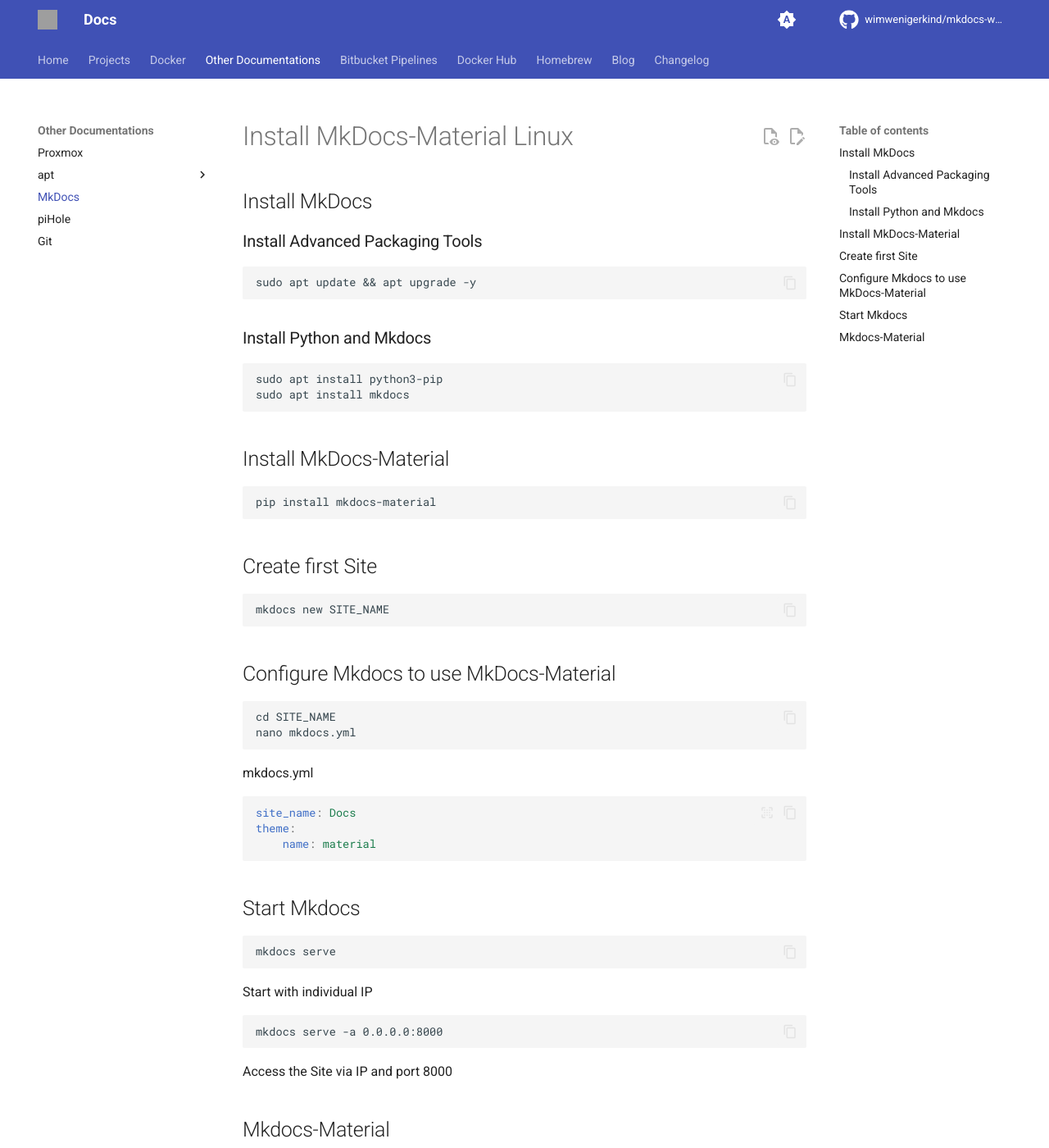
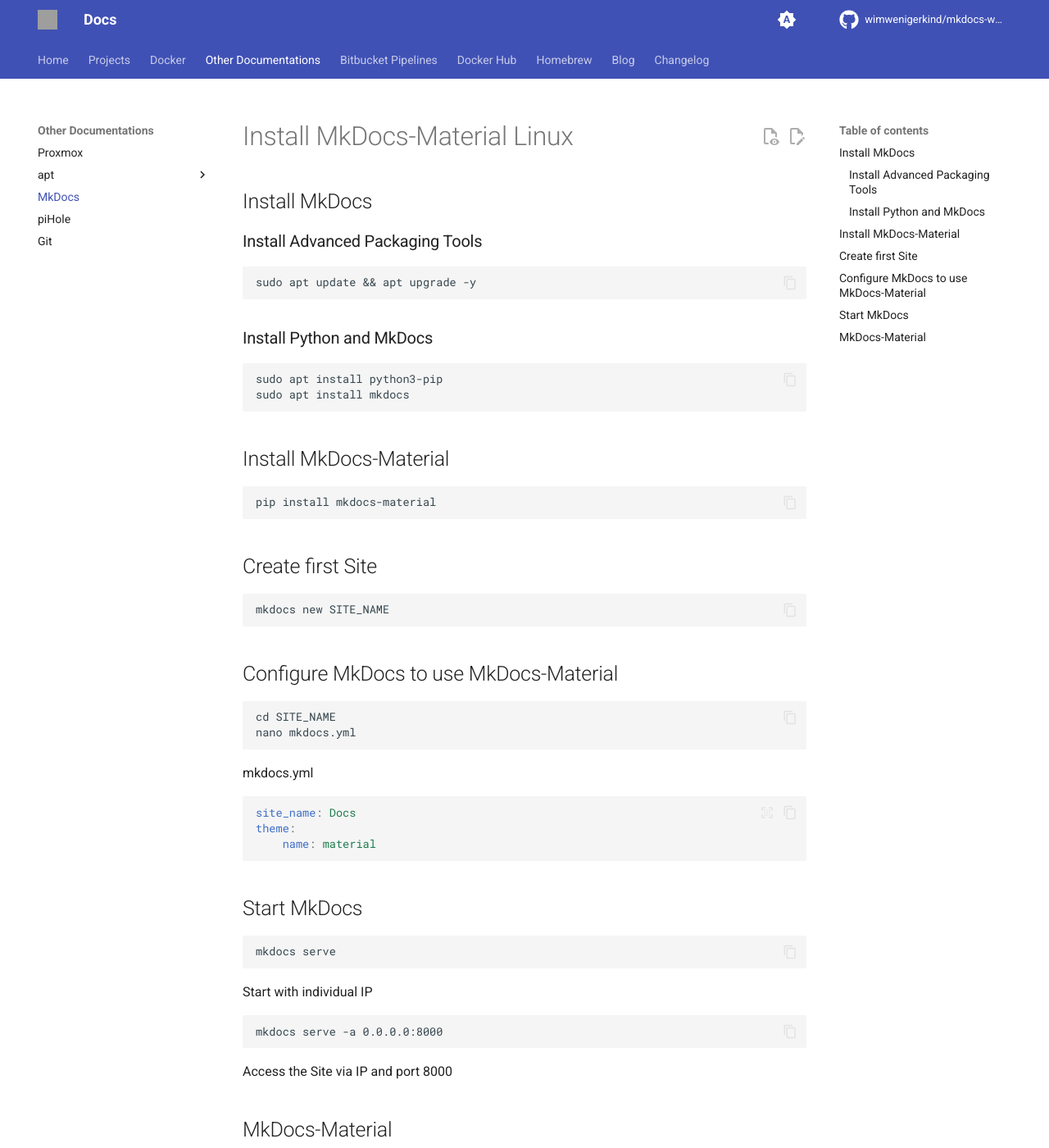
Before and after one commit to wimwenigerkind/mkdocs-wim-wenigerkind, an MkDocs documentation site: the page built from docs/mkdocs.md, in a window 1280 px wide and 1400 px high. Shown: the whole window at 82% size. Built offline with MkDocs 1.6.1 and Material for MkDocs 9.7.7, drawn with Linux system fonts in a browser that asks for light colours; comment, search, counter and statistics services are not loaded; the version menu is left out; grey boxes are pictures that could not be loaded.

`````diff
--- a/docs/mkdocs.md
+++ b/docs/mkdocs.md
@@ -6,7 +6,7 @@
 
     sudo apt update && apt upgrade -y
 
-### Install Python and Mkdocs
+### Install Python and MkDocs
 
     sudo apt install python3-pip
     sudo apt install mkdocs
@@ -19,7 +19,7 @@
 
     mkdocs new SITE_NAME
 
-## Configure Mkdocs to use MkDocs-Material
+## Configure MkDocs to use MkDocs-Material
 
     cd SITE_NAME
     nano mkdocs.yml
@@ -31,7 +31,7 @@ theme:
     name: material
 ````
 
-## Start Mkdocs
+## Start MkDocs
 
     mkdocs serve
 
@@ -41,4 +41,4 @@ Start with individual IP
 
 Access the Site via IP and port 8000
 
-## Mkdocs-Material
+## MkDocs-Material
`````
Also changed, not shown: docs/changelog/de.md (+4 -1 lines), docs/changelog/en.md (+5 -2 lines), docs/index.md (+1 -1 lines), docs/proxmox.md (+3 -3 lines).
